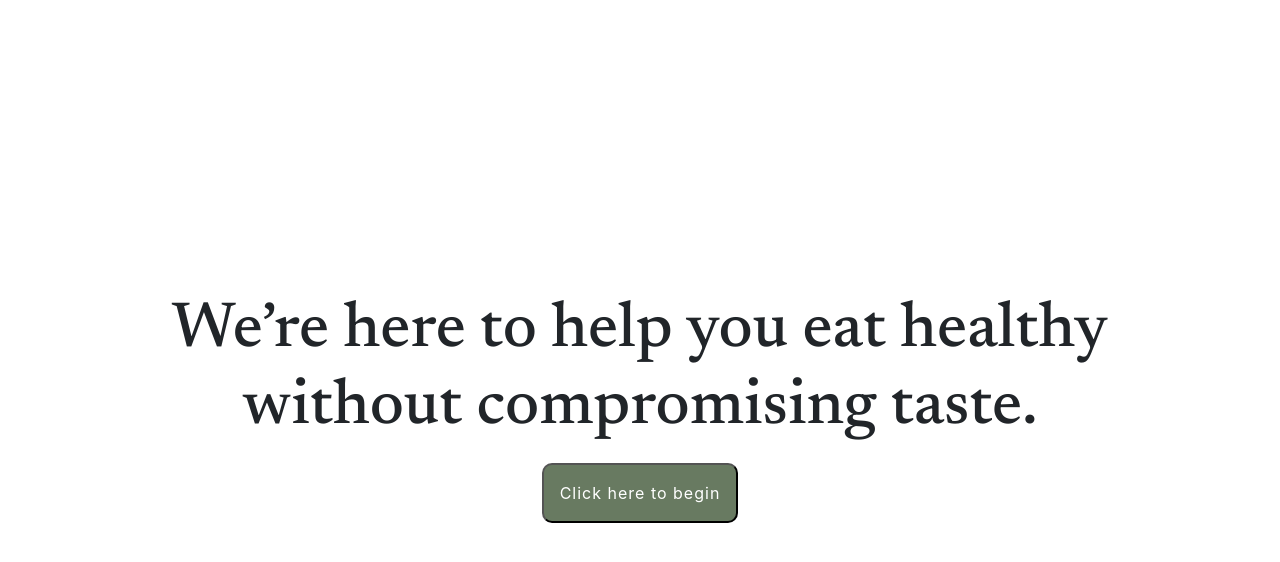
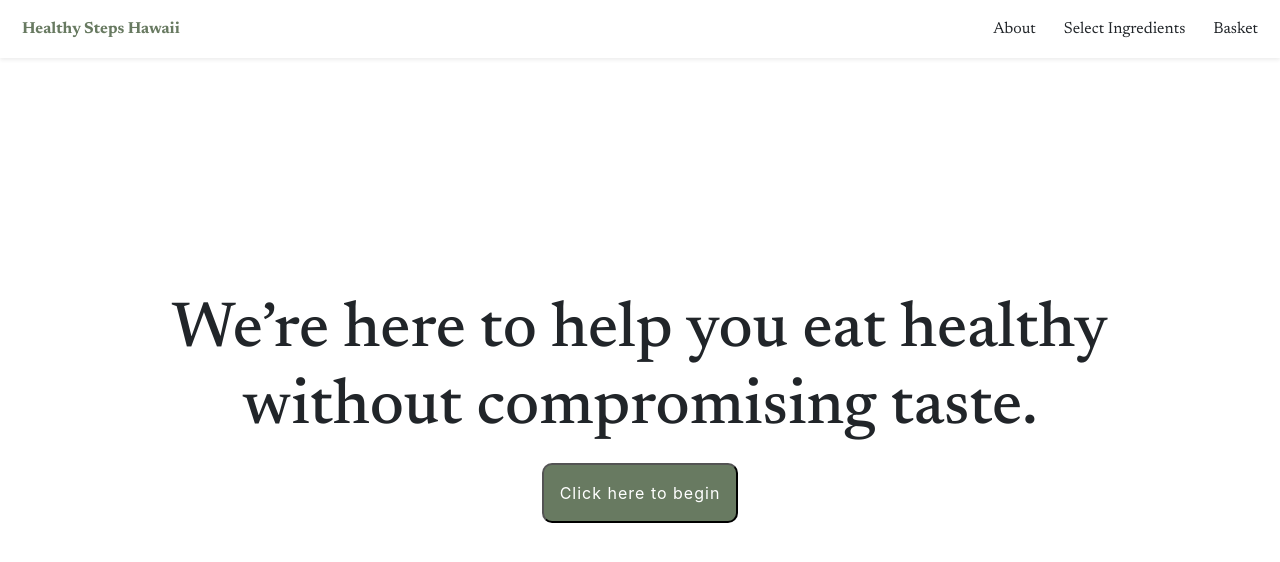
Before and after one commit to Chris-Tamayo/healthy-steps-hawaii-recipes, a React (Vite) app in the folder client/: page / in a window 1280 px wide. Shown: the top 562 px of the page. Built offline with nearby package versions, Linux system fonts and the light colour scheme.

Commit message:
Add navbar and links

```diff
--- a/client/package.json
+++ b/client/package.json
@@ -1,9 +1,12 @@
 {
   "name": "client",
+  "homepage": "https://chris-tamayo.github.io/healthy-steps-hawaii-recipes/",
   "private": true,
   "version": "0.0.0",
   "type": "module",
   "scripts": {
+    "predeploy" : "npm run build",
+    "deploy" : "gh-pages -d dist",
     "dev": "vite",
     "build": "vite build",
     "lint": "eslint .",
--- a/client/src/App.jsx
+++ b/client/src/App.jsx
@@ -1,13 +1,17 @@
 import { BrowserRouter as Router, Routes, Route } from 'react-router-dom';
 import HomePage from './views/HomePage/HomePage';
-import IngredientsPage from './views/IngredientsPage';
+import AboutPage from './views/AboutPage/AboutPage';
+import BasketPage from './views/BasketPage/BasketPage';
+import IngredientsPage from './views/IngredientsPage/IngredientsPage';
 
 function App() {
   return (
     <Router>
       <Routes>
         <Route path="/" element={<HomePage />} />
+        <Route path="/about" element={<AboutPage />} />
         <Route path="/ingredients" element={<IngredientsPage />} />
+        <Route path="/basket" element={<BasketPage />} />
       </Routes>
     </Router>
   );
--- /dev/null
+++ b/client/src/components/Navbar/Navbar.css
@@ -0,0 +1,3 @@
+.home-button {
+  color: var(--secondary-color);
+}
--- /dev/null
+++ b/client/src/components/Navbar/Navbar.jsx
@@ -0,0 +1,41 @@
+import { useNavigate } from "react-router-dom";
+import "./Navbar.css";
+
+const Navbar = () => {
+  const navigate = useNavigate();
+
+  return (
+    <div className="position-absolute top-0 start-0 w-100 bg-white p-3 shadow-sm">
+      <div className="d-flex justify-content-between align-items-center">
+        <button
+          onClick={() => navigate("/")}
+          className="text-decoration-none text-dark border-0 bg-transparent"
+        >
+          <p className="m-0 fw-bold home-button">Healthy Steps Hawaii</p>
+        </button>
+        <nav className="d-flex gap-3">
+          <button
+            onClick={() => navigate("/about")}
+            className="text-decoration-none text-dark border-0 bg-transparent"
+          >
+            <p className="m-0">About</p>
+          </button>
+          <button
+            onClick={() => navigate("/ingredients")}
+            className="text-decoration-none text-dark border-0 bg-transparent"
+          >
+            <p className="m-0">Select Ingredients</p>
+          </button>
+          <button
+            onClick={() => navigate("/basket")}
+            className="text-decoration-none text-dark border-0 bg-transparent"
+          >
+            <p className="m-0">Basket</p>
+          </button>
+        </nav>
+      </div>
+    </div>
+  );
+};
+
+export default Navbar;
--- /dev/null
+++ b/client/src/views/AboutPage/AboutPage.jsx
@@ -0,0 +1,12 @@
+import Navbar from "../../components/Navbar/Navbar"
+
+const AboutPage = () => {
+  return (
+    <>
+      <Navbar />
+      <div>AboutPage</div>
+    </>
+  )
+}
+
+export default AboutPage
--- /dev/null
+++ b/client/src/views/BasketPage/BasketPage.jsx
@@ -0,0 +1,12 @@
+import Navbar from "../../components/Navbar/Navbar"
+
+const BasketPage = () => {
+  return (
+    <>
+      <Navbar />
+      <div>BasketPage</div>
+    </>
+  )
+}
+
+export default BasketPage
--- a/client/src/views/HomePage/HomePage.jsx
+++ b/client/src/views/HomePage/HomePage.jsx
@@ -1,13 +1,18 @@
 import { useNavigate } from 'react-router-dom';
 import "./HomePage.css"
+import Navbar from '../../components/Navbar/Navbar';
 function HomePage() {
   const navigate = useNavigate();
 
   return (
-    <div className="home-page-container d-flex flex-column justify-content-center align-items-center w-100 h-100">
-      <h1 className='w-75 text-center m-3'>We’re here to help you eat healthy without compromising taste.</h1>
-      <button className="start-button p-3" onClick={() => navigate('/ingredients')}>Click here to begin</button>
-    </div>
+    <>
+      <Navbar />
+      <div className="home-page-container d-flex flex-column justify-content-center align-items-center w-100 h-100">
+        <h1 className='w-75 text-center m-3'>We’re here to help you eat healthy without compromising taste.</h1>
+        <button className="start-button p-3" onClick={() => navigate('/ingredients')}>Click here to begin</button>
+      </div>
+    </>
+
   );
 }
 
--- a/client/src/views/IngredientsPage.jsx
+++ /dev/null
@@ -1,9 +0,0 @@
-import React from 'react'
-
-const IngredientsPage = () => {
-  return (
-    <div>IngredientsPage</div>
-  )
-}
-
-export default IngredientsPage
--- /dev/null
+++ b/client/src/views/IngredientsPage/IngredientsPage.jsx
@@ -0,0 +1,12 @@
+import Navbar from "../../components/Navbar/Navbar"
+
+const IngredientsPage = () => {
+  return (
+    <>
+      <Navbar />
+      <div>IngredientsPage</div>
+    </>
+  )
+}
+
+export default IngredientsPage
```
